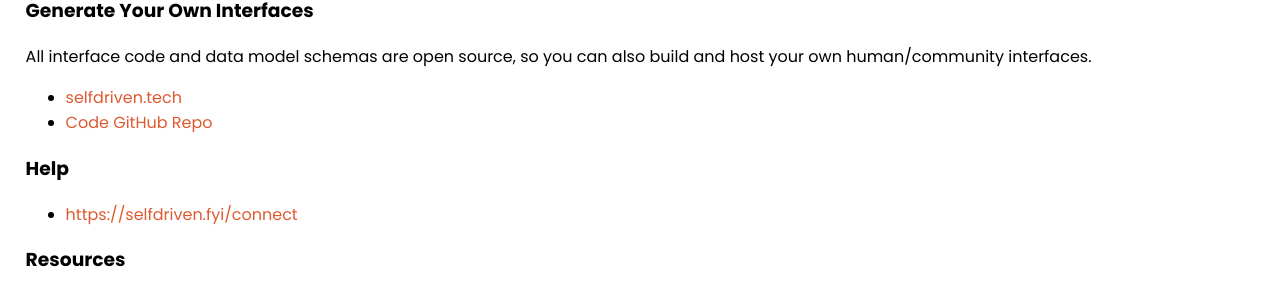
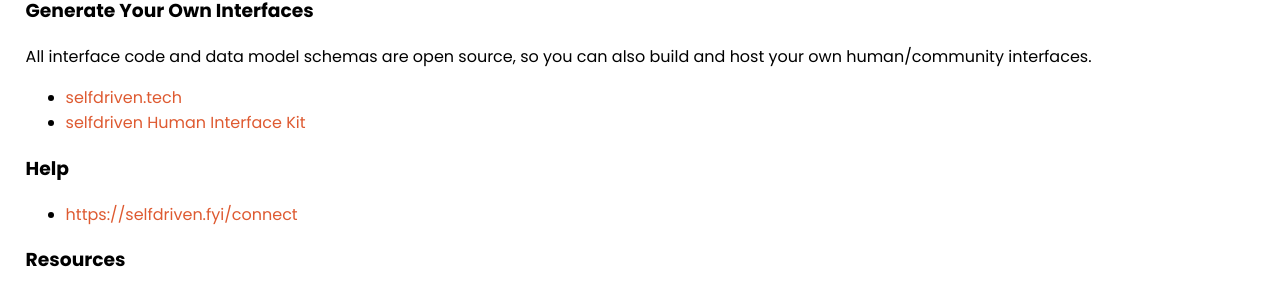
Before and after one commit to selfdriven-foundation/selfdriven-network, a Jekyll site: the page built from docs/pages/human-interface.md, in a window 1280 px wide. Shown: the part 731-1024 px from the top of the page. Built offline with Jekyll 4.4.1, drawn with Linux system fonts in a browser that asks for light colours.

Commit message:
Update human-interface.md

```diff
--- a/docs/pages/human-interface.md
+++ b/docs/pages/human-interface.md
@@ -35,7 +35,7 @@ The interfaces serve different functions specific to an individual’s or commun
 All interface code and data model schemas are open source, so you can also build and host your own human/community interfaces.
 
 - [selfdriven.tech](https://selfdriven.tech)
-- [Code GitHub Repo](https://github.com/selfdriven-tech/interface-human)
+- [selfdriven Human Interface Kit](https://github.com/selfdriven-tech/interface-human/blob/main/selfdriven-human-interface-kit/selfdriven-human-interface-kit.md)
 
 ### Help
 
```
